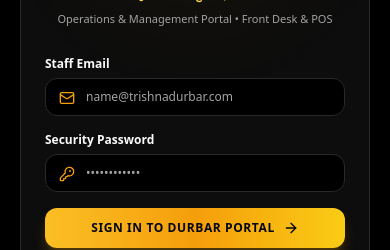
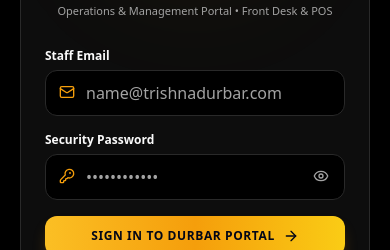
Before and after one commit to MrNobody-04/Trishna_Durbar, a Next.js app: page /login in a window 390 px wide. Shown: the part 325-575 px from the top of the page. Built offline with nearby package versions, Linux system fonts and the light colour scheme; no server answers.

Commit message:
fix(mobile): prevent auto-zoom on input focus, add show/hide password toggle, and remember staff email

```diff
--- a/src/app/globals.css
+++ b/src/app/globals.css
@@ -164,3 +164,16 @@
   background: rgba(8, 8, 8, 0.85);
   border: 1px solid rgba(255, 255, 255, 0.08);
 }
+
+/* Prevent mobile auto-zoom on input focus */
+@media screen and (max-width: 768px) {
+  input,
+  select,
+  textarea {
+    font-size: 16px !important;
+  }
+}
+
+button, a, input, select {
+  touch-action: manipulation;
+}
--- a/src/app/layout.tsx
+++ b/src/app/layout.tsx
@@ -12,7 +12,8 @@
   ],
   width: "device-width",
   initialScale: 1,
-  maximumScale: 5,
+  maximumScale: 1,
+  userScalable: false,
   viewportFit: "cover",
 };
 
--- a/src/app/login/page.tsx
+++ b/src/app/login/page.tsx
@@ -1,8 +1,8 @@
 "use client";
 
-import React, { useState } from "react";
+import React, { useState, useEffect } from "react";
 import { useRouter } from "next/navigation";
-import { KeyRound, Mail, ShieldCheck, ArrowRight, Lock } from "lucide-react";
+import { KeyRound, Mail, ArrowRight, Lock, Eye, EyeOff } from "lucide-react";
 import { toast } from "sonner";
 import { RoyalDurbarLogo } from "@/components/ui/RoyalDurbarLogo";
 
@@ -10,7 +10,15 @@
   const router = useRouter();
   const [email, setEmail] = useState("");
   const [password, setPassword] = useState("");
+  const [showPassword, setShowPassword] = useState(false);
   const [loading, setLoading] = useState(false);
+
+  useEffect(() => {
+    try {
+      const savedEmail = localStorage.getItem("td_staff_email");
+      if (savedEmail) setEmail(savedEmail);
+    } catch {}
+  }, []);
 
   const handleLogin = async (e?: React.FormEvent) => {
     if (e) e.preventDefault();
@@ -24,13 +32,17 @@
       const res = await fetch("/api/auth/login", {
         method: "POST",
         headers: { "Content-Type": "application/json" },
-        body: JSON.stringify({ email, password }),
+        body: JSON.stringify({ email: email.trim().toLowerCase(), password }),
       });
 
       const data = await res.json();
       if (!res.ok) {
         throw new Error(data.error || "Login failed");
       }
+
+      try {
+        localStorage.setItem("td_staff_email", email.trim().toLowerCase());
+      } catch {}
 
       toast.success(`Welcome back, ${data.user.name}!`);
       router.push("/");
@@ -63,21 +75,22 @@
             </p>
           </div>
 
-          {/* Secure Production Login Form (Demo hints removed for client production safety) */}
+          {/* Secure Production Login Form */}
           <form onSubmit={handleLogin} className="mt-7 space-y-4">
             <div>
               <label className="text-xs font-bold text-foreground block mb-1.5">
                 Staff Email
               </label>
               <div className="relative">
-                <Mail className="absolute left-3.5 top-3 h-4 w-4 text-amber-500" />
+                <Mail className="absolute left-3.5 top-3.5 h-4 w-4 text-amber-500 pointer-events-none" />
                 <input
                   type="email"
                   required
+                  autoComplete="email"
                   placeholder="name@trishnadurbar.com"
                   value={email}
                   onChange={(e) => setEmail(e.target.value)}
-                  className="w-full pl-10 pr-4 py-2.5 rounded-xl bg-background border border-border text-xs sm:text-sm text-foreground placeholder:text-muted-foreground focus:outline-none focus:border-amber-500 transition-colors"
+                  className="w-full pl-10 pr-4 py-2.5 rounded-xl bg-background border border-border text-base sm:text-sm text-foreground placeholder:text-muted-foreground focus:outline-none focus:border-amber-500 transition-colors"
                 />
               </div>
             </div>
@@ -87,15 +100,28 @@
                 Security Password
               </label>
               <div className="relative">
-                <KeyRound className="absolute left-3.5 top-3 h-4 w-4 text-amber-500" />
+                <KeyRound className="absolute left-3.5 top-3.5 h-4 w-4 text-amber-500 pointer-events-none" />
                 <input
-                  type="password"
+                  type={showPassword ? "text" : "password"}
                   required
+                  autoComplete="current-password"
                   placeholder="••••••••••••"
                   value={password}
                   onChange={(e) => setPassword(e.target.value)}
-                  className="w-full pl-10 pr-4 py-2.5 rounded-xl bg-background border border-border text-xs sm:text-sm text-foreground placeholder:text-muted-foreground focus:outline-none focus:border-amber-500 transition-colors"
+                  className="w-full pl-10 pr-10 py-2.5 rounded-xl bg-background border border-border text-base sm:text-sm text-foreground placeholder:text-muted-foreground focus:outline-none focus:border-amber-500 transition-colors"
                 />
+                <button
+                  type="button"
+                  onClick={() => setShowPassword(!showPassword)}
+                  className="absolute right-3 top-3 h-5 w-5 text-muted-foreground hover:text-foreground transition-colors"
+                  aria-label={showPassword ? "Hide password" : "Show password"}
+                >
+                  {showPassword ? (
+                    <EyeOff className="h-4 w-4" />
+                  ) : (
+                    <Eye className="h-4 w-4" />
+                  )}
+                </button>
               </div>
             </div>
 
```
